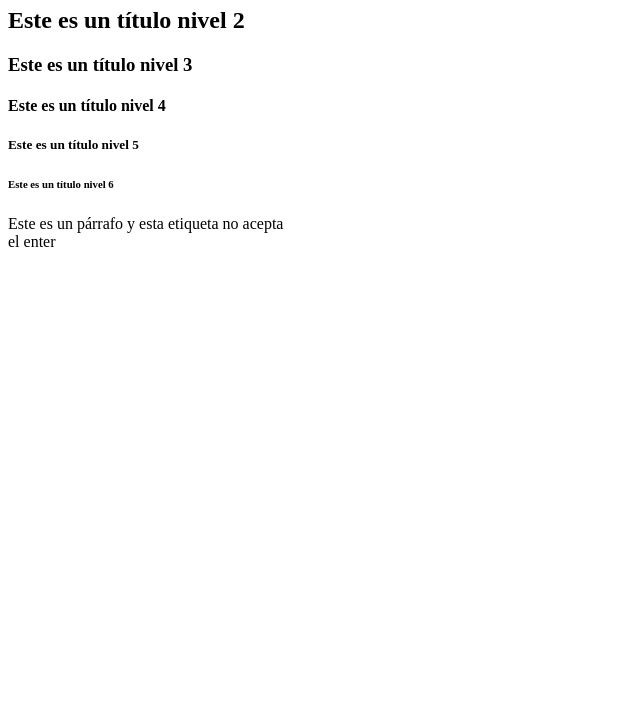
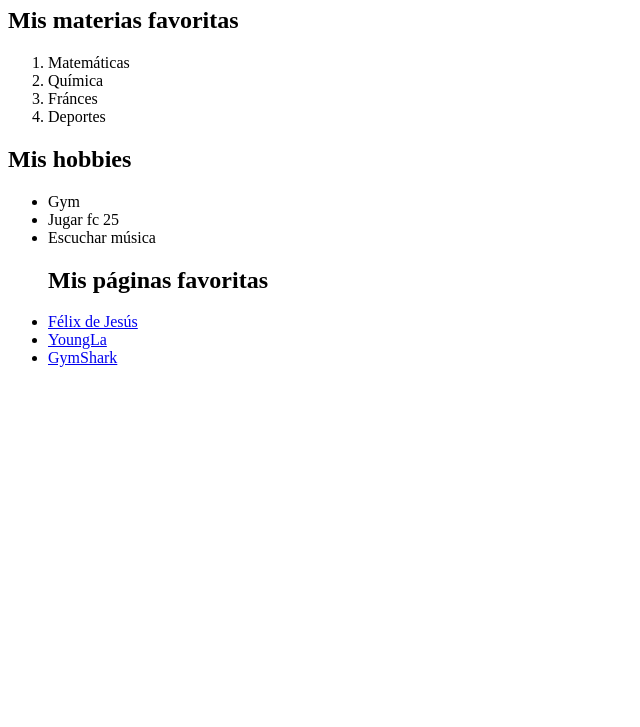
Before and after one commit to Esquivel26/practica1, a plain HTML site: page index.html in a window 1280 px wide. Shown: the part 73-800 px from the top of the page, without its empty margins (0-640 px from the left). Drawn offline with Linux system fonts and the light colour scheme.

Commit message:
Add files via upload

```diff
--- a/index.html
+++ b/index.html
@@ -3,16 +3,29 @@
 <head>
     <meta charset="UTF-8">
     <meta name="viewport" content="width=device-width, initial-scale=1.0">
-    <title>Esquivel</title>
+    <title>Listas en HTML</title>
 </head>
 <body>
-    <h1>Este es un título nivel 1</h1>
-    <h2>Este es un título nivel 2</h2>
-    <h3>Este es un título nivel 3</h3>
-    <h4>Este es un título nivel 4</h4>
-    <h5>Este es un título nivel 5</h5>
-    <h6>Este es un título nivel 6</h6>
-    <p>Este es un párrafo y esta etiqueta no acepta <br>el enter</p>
+   <h1>Carlos Alejandro Esquivel Castañón</h1>
+   <h2>Mis materias favoritas</h2>
+   <ol>
+    <li>Matemáticas</li>
+    <li>Química</li>
+    <li>Fránces</li>
+    <li>Deportes</li>
+   </ol>
+   <h2>Mis hobbies</h2>
+   <ul>
+    <li>Gym</li>
+    <li>Jugar fc 25</li>
+    <li>Escuchar música</li>
+    </ul>
+    <ul>
+       <h2>Mis páginas favoritas</h2>
+      <li><a href="https://fjrtampico.edu.mx/">Félix de Jesús</a></li>
+      <li> <a href="https://www.youngla.com/?srsltid=AfmBOoqyogWQcIElBeAPnrRSEjyOAc_amY_GXELdI8Ri_iRDysQmkQUX">YoungLa</a></li>
+      <li><a href="https://row.gymshark.com/">GymShark</a></li>
+    </ul>
 
 </body>
 </html>
```
Also changed, not shown: Ejercicio 2.html (added, +34 -0 lines).
